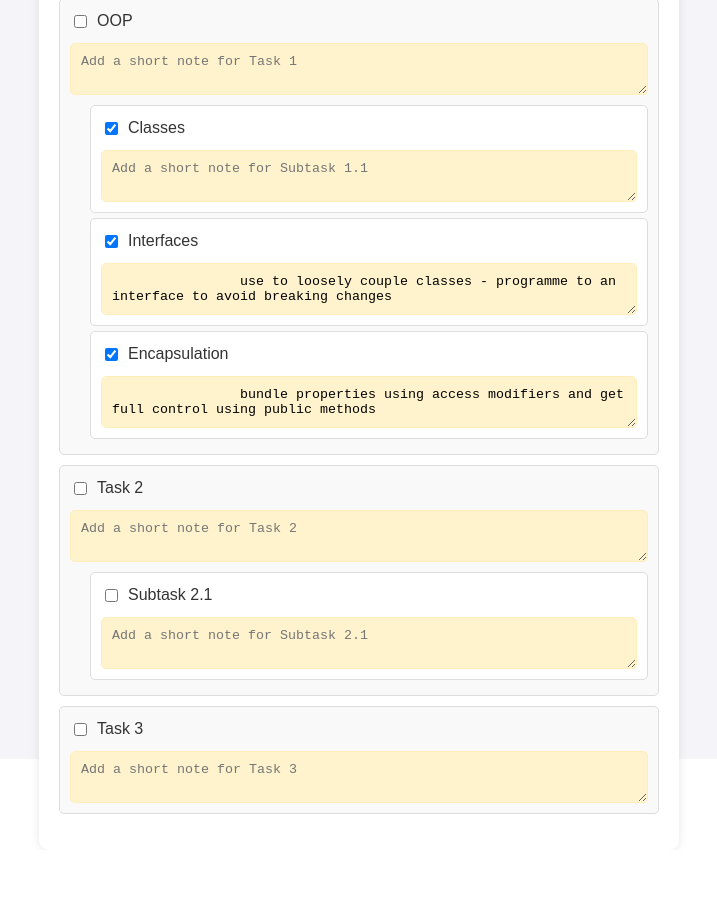
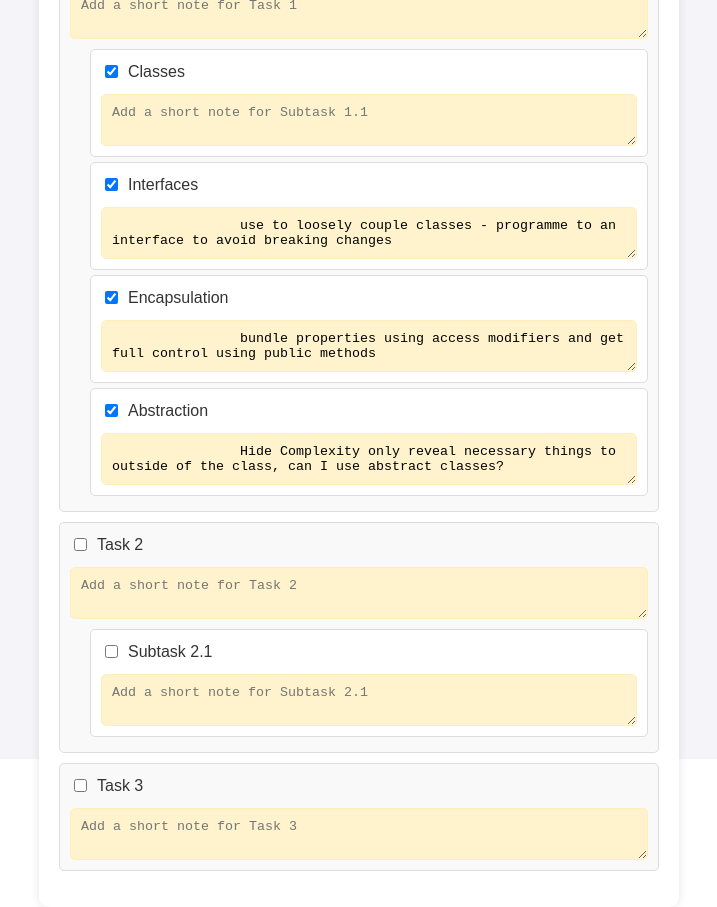
Before and after one commit to keystrm/testing-ground, a website built with Vite: page pages/theory/designPattern.html in a window 1280 px wide. Shown: the part 41-948 px from the top of the page, without its empty margins (281-998 px from the left). Before the commit the page ends 891 px from the top, so only its background shows below. Built offline with nearby package versions, Linux system fonts and the light colour scheme.

Commit message:
abstractions

```diff
--- a/pages/theory/designPattern.html
+++ b/pages/theory/designPattern.html
@@ -130,6 +130,17 @@
               </textarea>
             </div>
           </li>
+          <li>
+            <div class="task">
+              <label class="task-label">
+                <input type="checkbox" id="subtask1-2" checked>
+                Abstraction
+              </label>
+              <textarea class="note" placeholder="Add a short note for Subtask 1.2">
+                Hide Complexity only reveal necessary things to outside of the class, can I use abstract classes?
+              </textarea>
+            </div>
+          </li>
         </ul>
       </li>
       <li>
```
